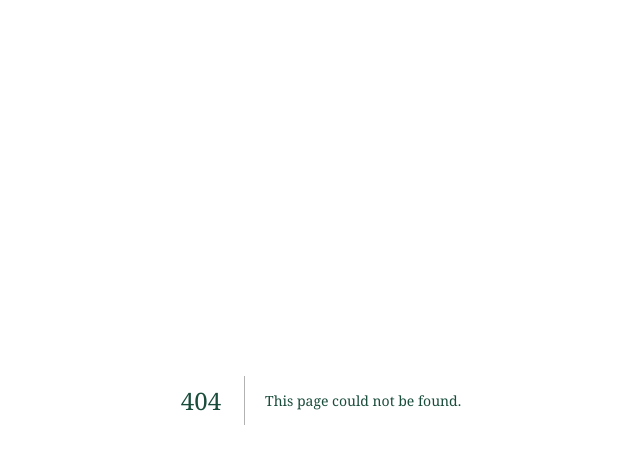
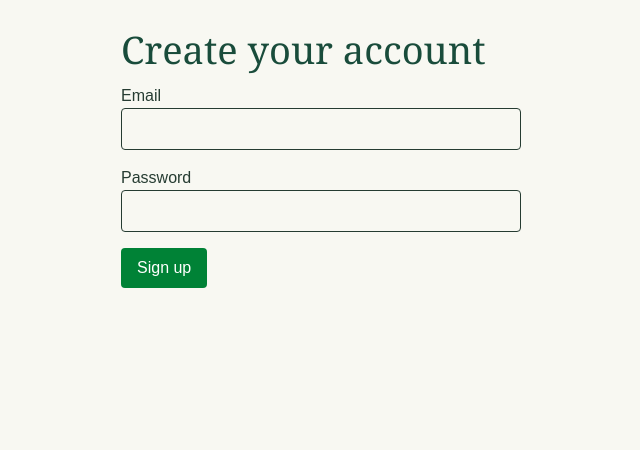
Before and after one commit to sasharity/NourishLoop, a Next.js app: page /signup in a window 1280 px wide. Before the commit this address had no page. Shown: the top 450 px of the page, without its empty margins (319-959 px from the left). Built offline with nearby package versions, Linux system fonts and the light colour scheme.

Commit message:
Add signup

```diff
--- a/package.json
+++ b/package.json
@@ -10,7 +10,7 @@
   },
   "dependencies": {
     "@supabase/ssr": "^0.12.7",
-    "@supabase/supabase-js": "^2.119.0",
+    "@supabase/supabase-js": "^2.119.2",
     "next": "16.4.6",
     "react": "19.3.0",
     "react-dom": "19.3.0"
--- /dev/null
+++ b/src/app/signup/page.tsx
@@ -0,0 +1,91 @@
+'use client';
+
+import { useState, type FormEvent } from 'react';
+import { createClient } from '@/lib/supabase/client';
+
+export default function SignupPage() {
+  const [message, setMessage] = useState('');
+  const [isSubmitting, setIsSubmitting] = useState(false);
+
+  async function handleSignup(event: FormEvent<HTMLFormElement>) {
+    event.preventDefault();
+
+    const formData = new FormData(event.currentTarget);
+    const email = String(formData.get('email') ?? '').trim();
+    const password = String(formData.get('password') ?? '');
+
+    setMessage('');
+    setIsSubmitting(true);
+
+    try {
+      const supabase = createClient();
+
+      const { data, error } = await supabase.auth.signUp({
+        email,
+        password,
+      });
+
+      if (error) {
+        setMessage(error.message);
+        return;
+      }
+
+      setMessage(
+        data.session
+          ? 'Your account is ready.'
+          : 'Check your email for the next step.'
+      );
+    } catch {
+      setMessage('Unable to connect. Please try again.');
+    } finally {
+      setIsSubmitting(false);
+    }
+  }
+
+  return (
+    <main className="mx-auto max-w-md p-6">
+      <h1 className="mb-6 text-2xl font-bold">Create your account</h1>
+
+      <form onSubmit={handleSignup} className="space-y-4">
+        <div>
+          <label htmlFor="email" className="block">
+            Email
+          </label>
+          <input
+            id="email"
+            name="email"
+            type="email"
+            autoComplete="email"
+            required
+            className="w-full rounded border p-2"
+          />
+        </div>
+
+        <div>
+          <label htmlFor="password" className="block">
+            Password
+          </label>
+          <input
+            id="password"
+            name="password"
+            type="password"
+            autoComplete="new-password"
+            minLength={8}
+            required
+            className="w-full rounded border p-2"
+          />
+        </div>
+
+        <button
+          type="submit"
+          disabled={isSubmitting}
+          className="rounded bg-green-700 px-4 py-2 text-white disabled:opacity-50"
+        >
+          {isSubmitting ? 'Creating account…' : 'Sign up'}
+        </button>
+
+        <p role="status">{message}</p>
+      </form>
+    </main>
+  );
+}
--- /dev/null
+++ b/src/lib/supabase/client.ts
@@ -0,0 +1,8 @@
+import { createBrowserClient } from '@supabase/ssr';
+
+export function createClient() {
+  return createBrowserClient(
+    process.env.NEXT_PUBLIC_SUPABASE_URL!,
+    process.env.NEXT_PUBLIC_SUPABASE_PUBLISHABLE_KEY!
+  );
+}
```
Also changed, not shown: 1 other file (tests, documents, lock files or other folders).
